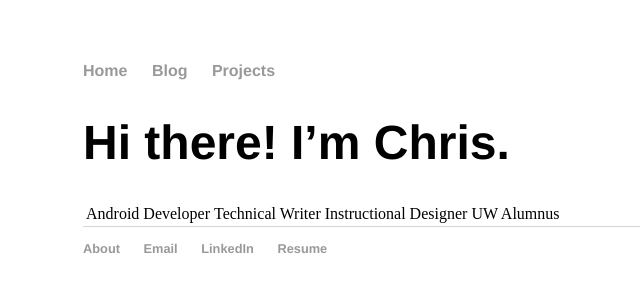
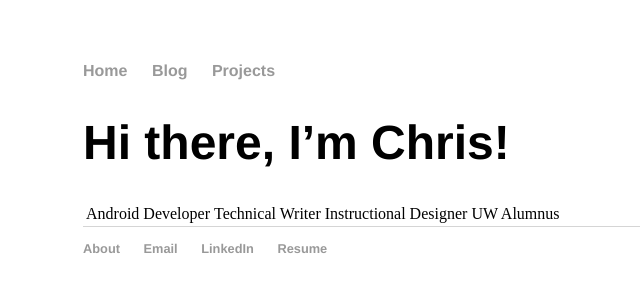
Before and after one commit to chriso23/chriso23.github.io, a Jekyll site: the page built from index.md, in a window 1280 px wide. Shown: the top 300 px of the page, without its empty margins (109-749 px from the left). Built offline with Jekyll 4.4.1, drawn with Linux system fonts in a browser that asks for light colours; our own code applies the rules of GitHub Pages for plain Markdown files; part of the change alters nothing that is shown.

Commit message:
Update index.md

```diff
--- a/index.md
+++ b/index.md
@@ -1,12 +1,3 @@
----
-layout: default
-title: Home | Chris Oung
----
-<!--div class="about">
-  <h1>Hi there, I'm Chris!</h1>
-
-  <p>Technical Writer | Android Developer | UW Alumnus</p>
-</div-->
-# Hi there! I'm Chris.
+# Hi there, I'm Chris!
 
 Android Developer | Technical Writer | Instructional Designer | UW Alumnus
```
